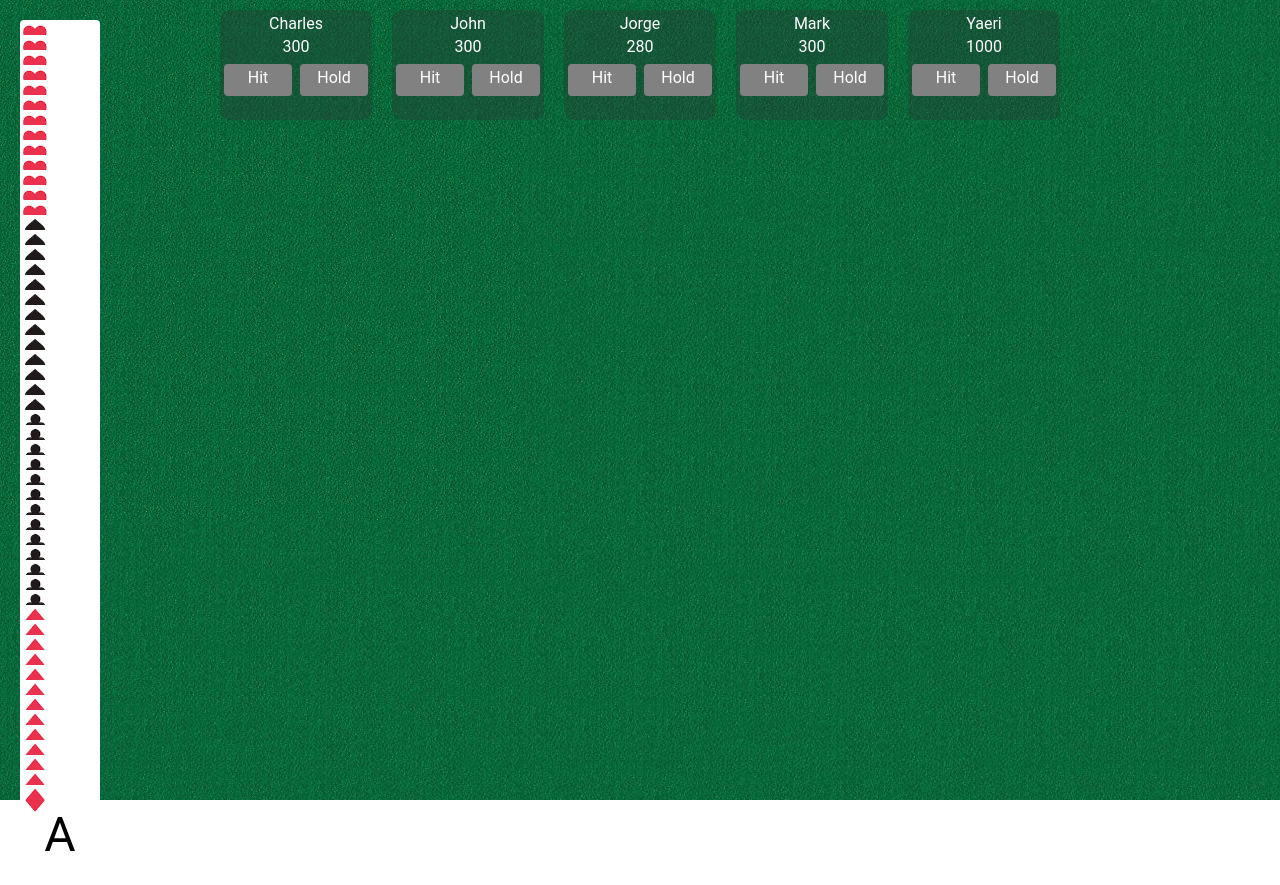
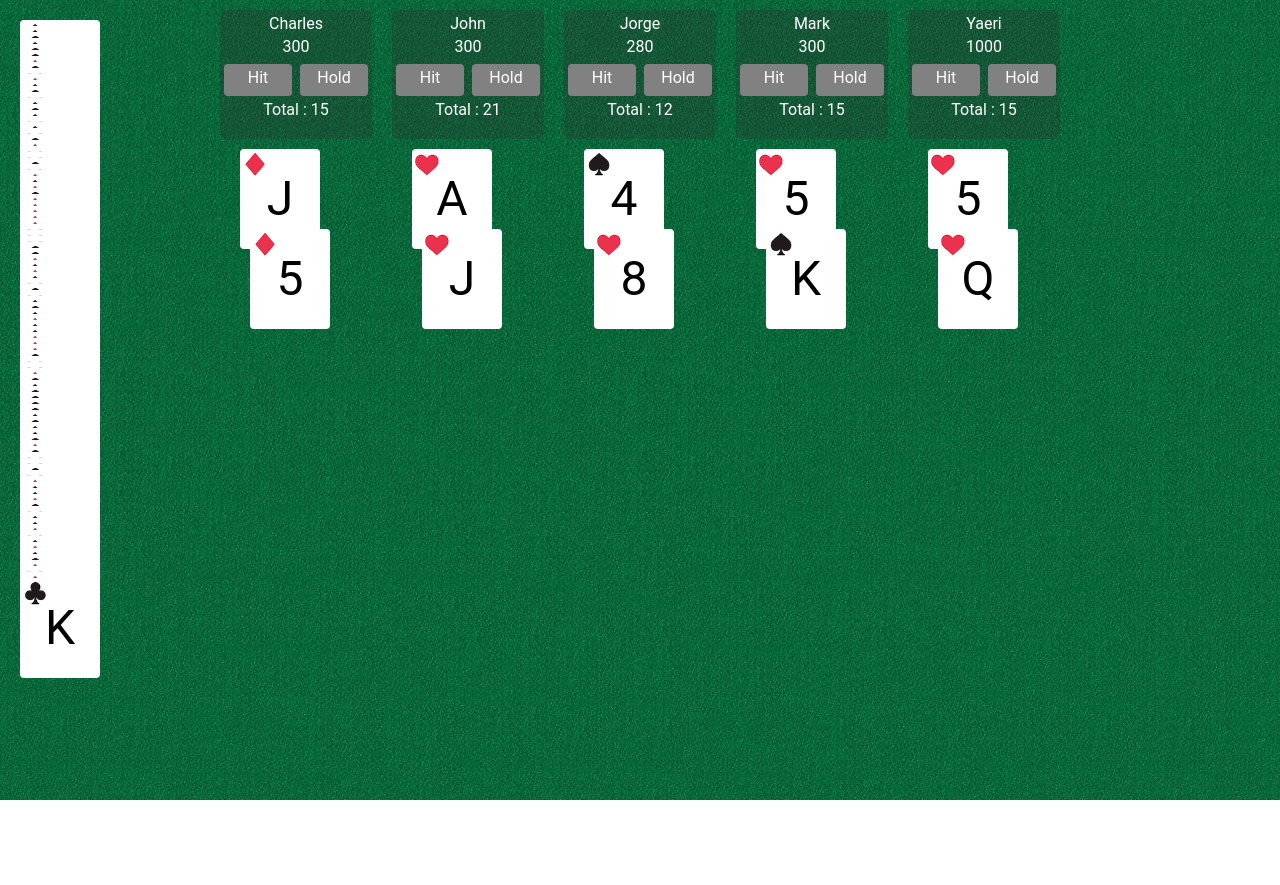
Before and after one commit to iamleonhardt/blackjack, a plain HTML site: page index.html in a window 1280 px wide. After the commit the page ends 800 px from the top, so only its background shows below. Drawn offline with nearby package versions, Linux system fonts and the light colour scheme.

Commit message:
shuffles and deals cards on start, displays total

```diff
--- a/script.js
+++ b/script.js
@@ -6,14 +6,17 @@ $("document").ready(function () {
     init();
 });
 
-function init(){
+function init() {
     deck = new Stack();
     discard = new Stack();
-    deck.makeDeck(1);
+    deck.makeDeck(2);
 
     game = new GameController();
     game.display();
     game.createPlayers(game.numberOfPlayers);
+
+    deck.shuffle(3);
+    game.dealCards();
 }
 
 /**
@@ -29,6 +32,7 @@ function Stack() {
     this.addCard = stackAddCard;
     this.combine = stackCombine;
     this.cardCount = stackCardCount;
+    this.checkScore = stackCheckScore;
 }
 
 function stackMakeDeck(numOfDecks) {
@@ -52,7 +56,7 @@ function stackShuffle(timesToShuffle) {
 
     for (i = 0; i < timesToShuffle; i++) {
         for (j = 0; j < this.cards.length; j++) {
-            k = game.getRanNum(0, this.cards.length -1);
+            k = game.getRanNum(0, this.cards.length - 1);
             temp = this.cards[j];
             this.cards[j] = this.cards[k];
             this.cards[k] = temp;
@@ -69,18 +73,41 @@ function stackDealCard() {
     }
 }
 
-function stackAddCard (card){
+function stackAddCard(card) {
     this.cards.push(card);
     game.display();
+
 }
 
-function stackCombine (stack){
+function stackCombine(stack) {
     this.cards += stack.cards;
     stack.cards = [];
 }
 
-function stackCardCount (){
+function stackCardCount() {
     return this.cards.length;
+}
+
+function stackCheckScore() {
+    var total;
+
+    total = 0;
+
+    for (var card in this.cards) {
+        if (this.cards[card].name === 'A') {
+            total += this.cards[card].value();
+        }
+        else {
+            total += this.cards[card].value();
+        }
+    }
+    for (var card in this.cards) {
+        if (this.cards[card].name === "A" && total <= 11) {
+            total += 10;
+        }
+    }
+    console.log('total is : ', total);
+    return total;
 }
 
 /**
@@ -110,7 +137,7 @@ function GameController() {
     }
 
     // Updates Display of DOM
-    this.display = function(){
+    this.display = function () {
         var divElem, left, top;
         var cardCount;
 
@@ -118,28 +145,28 @@ function GameController() {
         left = 0;
         top = 0;
         divElem = $("#deckDiv");
-        while(divElem.find(".card").length > 0){
+        while (divElem.find(".card").length > 0) {
             divElem.empty();
         }
         cardCount = deck.cardCount();
-        for (i = 0; i < cardCount; i++){
+        for (i = 0; i < cardCount; i++) {
             card = deck.cards[i].createCardElem();
             card[0].style.left = left + 'px';
             card[0].style.top = top + 'px';
             divElem.append(card);
             left += 0;
-            top += 15;
+            top += 6;
         }
 
         // Display Discard Stack
         left = 0;
         top = 0;
         divElem = $("#discardDiv");
-        while(divElem.find(".card").length > 0){
+        while (divElem.find(".card").length > 0) {
             divElem.empty();
         }
         cardCount = discard.cardCount();
-        for (i = 0; i < cardCount; i++){
+        for (i = 0; i < cardCount; i++) {
             card = discard.cards[i].createCardElem();
             card[0].style.left = left + 'px';
             card[0].style.top = top + 'px';
@@ -149,32 +176,48 @@ function GameController() {
         }
 
         // Display Player Stacks
-        for (var player in game.playersArr){
+        for (var player in game.playersArr) {
             game.playersArr[player].cardLeft = 0;
             game.playersArr[player].cardTop = 0;
 
-
             playerStack = game.playersArr[player].stack;
             console.log('player is : ', game.playersArr[player]);
-            divElem = $(game.playersArr[player].domElem[0].children[4]);
+            divElem = $(game.playersArr[player].domElem[0].children[5]);
             console.log('divElem is : ', divElem);
-            while(divElem.find(".card").length > 0){
+            while (divElem.find(".card").length > 0) {
                 divElem.empty();
             }
             cardCount = playerStack.cardCount();
             console.log('cardCount is : ', cardCount);
-            for (i = 0; i < cardCount; i++){
+            for (i = 0; i < cardCount; i++) {
                 card = playerStack.cards[i].createCardElem();
                 card[0].style.left = game.playersArr[player].cardLeft + 'px';
                 card[0].style.top = game.playersArr[player].cardTop + 'px';
                 divElem.append(card);
-                game.playersArr[player].cardLeft += 20;
+                game.playersArr[player].cardLeft += 10;
                 game.playersArr[player].cardTop += 80;
             }
+        }
+    };
+
+    this.updateTotal = function (player) {
+        if (player.stack.checkScore() < 22) {
+            $(player.domElem[0].children[4]).text("Total : " + player.stack.checkScore())
+        } else {
+            $(player.domElem[0].children[4]).text("Bust")
 
         }
+    }
 
-
+    this.dealCards = function () {
+        for (j = 0; j < 2; j++) {
+                for(var player in game.playersArr){
+                    var thePlayer = game.playersArr[player];
+                    thePlayer.stack.addCard(deck.dealCard());
+                    $(thePlayer.domElem[0].children[4]).text("Total : " + thePlayer.stack.checkScore());
+                    game.updateTotal(thePlayer);
+                }
+        }
     }
 }
 
@@ -190,20 +233,30 @@ function Card(name, suit) {
 }
 
 Card.prototype.value = function () {
-    if (this.name == "J" || "Q" || "K") {
-        return [10];
-    } else if (this.name == "A") {
-        return [1, 11];
+    if (this.name === "J" || this.name === "Q" || this.name === "K") {
+        return 10;
+    } else if (this.name === "A") {
+        return 1;
     } else {
         return parseInt(this.name, 10);
     }
 };
 
-Card.prototype.createCardElem = function() {
+Card.prototype.createCardElem = function () {
     var card = $("<div>", {
-        class: 'card ' + this.suit,
+        class: 'card'
+    });
+
+    var face = $("<div>", {
+        class: 'face ' + this.suit,
         text: this.name
     });
+    var back = $("<div>", {
+        class: 'back'
+    });
+
+    card.append(face, back);
+
     return card;
 };
 
@@ -225,8 +278,7 @@ function Player(playerName, playerChipCount) {
     this.hitMe = function () {
         console.log(self.name + " knocks on the table");
         self.stack.addCard(deck.dealCard());
-        console.log('this is : ', self);
-        // game.dealCard(self);
+        game.updateTotal(self);
 
     };
     this.hold = function () {
@@ -253,6 +305,10 @@ function Player(playerName, playerChipCount) {
             class: "actionBtns",
             text: "Hold"
         });
+        this.cardTotal = $("<div>", {
+            class: "cardTotal",
+            text: "Total : "
+        });
         this.cardsDom = $("<div>", {
             class: 'playerCards'
         });
@@ -261,10 +317,9 @@ function Player(playerName, playerChipCount) {
         //     text: deck.cardNames[game.getRanNum(0, deck.cardNames.length - 1)]
         // });
         $(this.cardsDom).append(this.cards);
-        $(this.domElem).append(this.nameDom, this.chipsDom, this.hitBtn, this.holdBtn, this.cardsDom);
+        $(this.domElem).append(this.nameDom, this.chipsDom, this.hitBtn, this.holdBtn, this.cardTotal, this.cardsDom);
         $(this.holdBtn).click(this.hold);
         $(this.hitBtn).click(this.hitMe);
         $("#gameArea").append(this.domElem);
     }
-
 }
--- a/style.css
+++ b/style.css
@@ -36,7 +36,7 @@ body {
 
 .player {
     background-color: rgba(47, 47, 47, 0.3);
-    border-radius: 10px;
+    border-radius: 6px;
     color: #ffffff;
     display: inline-block;
     margin: 10px;
@@ -60,9 +60,38 @@ body {
     color: #000000;
     font-size: 48px;
     line-height: 100px;
-    background: #ffffff 0 0/ 30px no-repeat;
     display: inline-block;
     margin: 10px;
+}
+
+.back {
+    position: absolute;
+    transform: perspective(600px) rotateY(-180deg);
+    backface-visibility: hidden;
+    transition: transform .5s linear;
+    background: url(images/cardBG.png) 0 0/80px 100px;
+}
+
+.face {
+    position: absolute;
+    transform: perspective(600px) rotateY(0deg);
+    backface-visibility: hidden;
+    transition: transform .5s linear;
+    background: #ffffff 0 0/ 30px no-repeat;
+}
+
+.card:hover > .back {
+    transform: perspective(600px) rotateY(0deg);
+}
+
+.card:hover > .face {
+    transform: perspective(600px) rotateY(180deg);
+}
+
+.face, .back {
+    height: 100px;
+    width: 80px;
+    border-radius: 4px;
 }
 
 .heart {
```
Also changed, not shown: images/cardBG.png (added).
